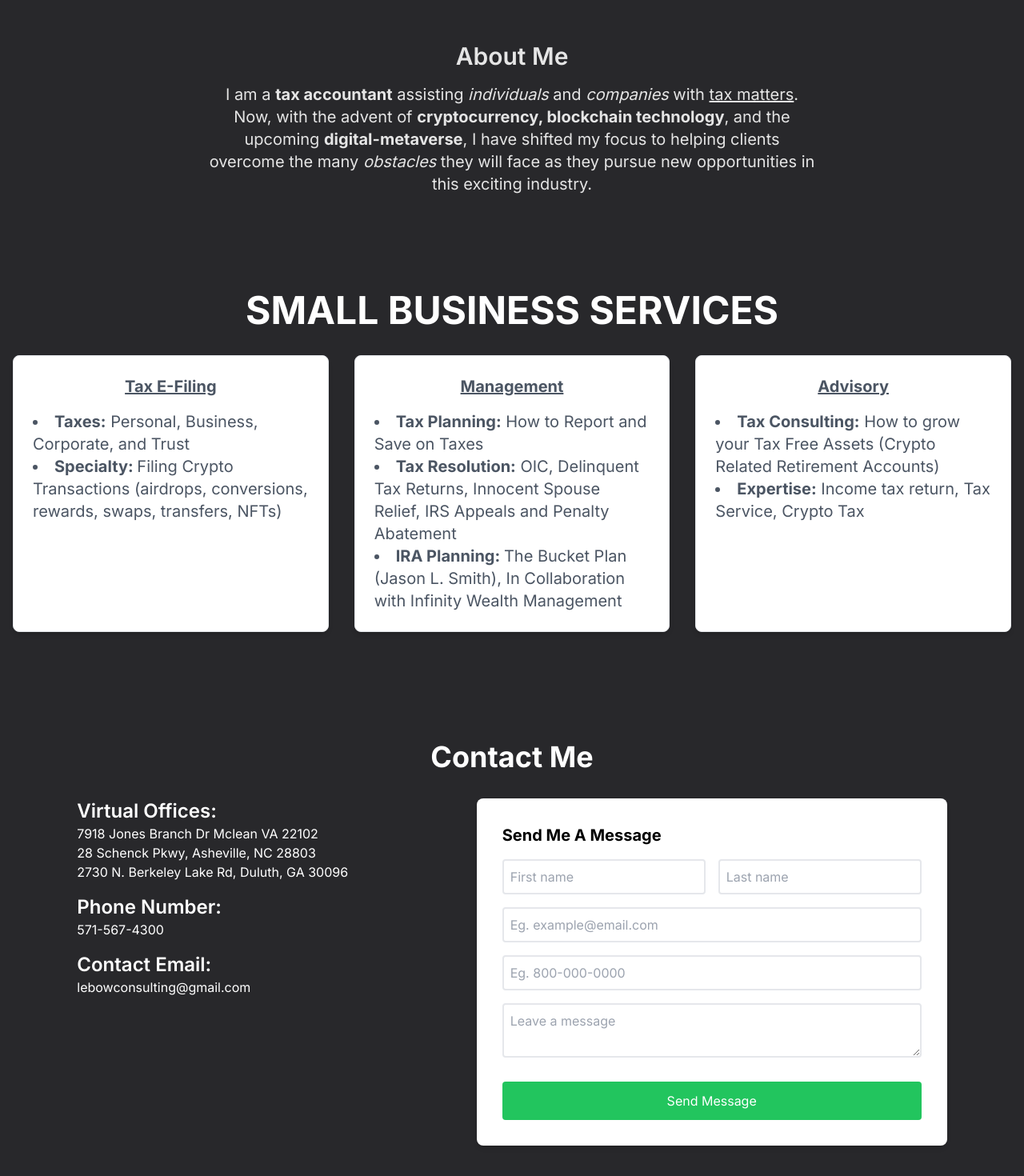
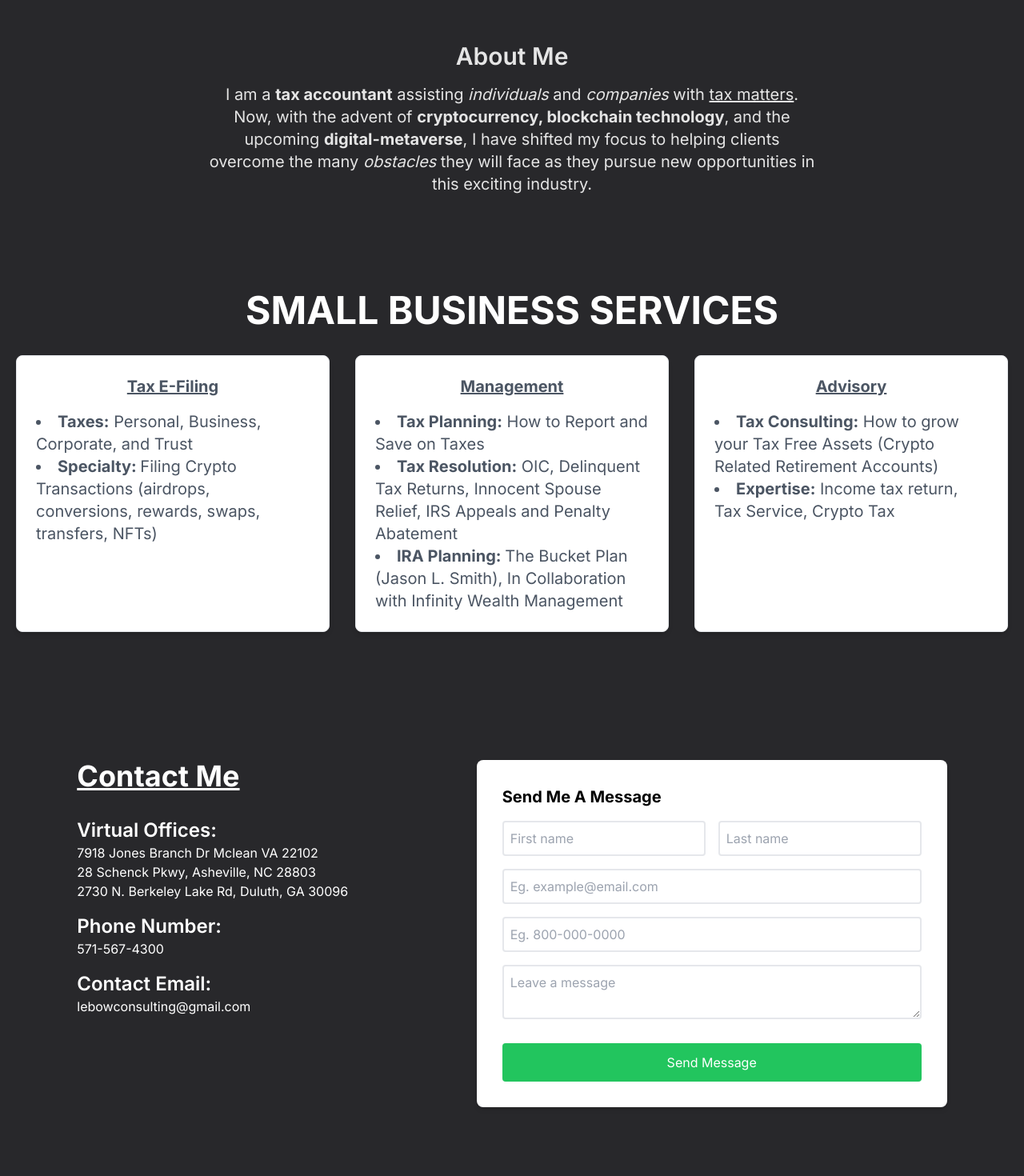
Before and after one commit to deflatedDbug/blockchaintax, a Next.js app: page / in a window 1280 px wide. Shown: the part 812-2282 px from the top of the page at 80% size. Built offline with nearby package versions, Linux system fonts and the light colour scheme.

Commit message:
revised contact section

```diff
--- a/components/about.tsx
+++ b/components/about.tsx
@@ -2,7 +2,7 @@ import React from "react";
 
 export default function About() {
   return (
-    <section id="about" className="bg-[#28282B] text-neutral-200 py-10 pt-12">
+    <section id="about" className="bg-[#28282B] text-neutral-200 py-10 pt-12 px-5">
       <div className="flex flex-col items-center justify-center text-center">
         <h3 className="text-3xl font-semibold pt-4 mb-4">About Me</h3>
         <p className="text-xl max-w-3xl mx-auto">
--- a/components/contact.tsx
+++ b/components/contact.tsx
@@ -3,19 +3,19 @@ import React from "react";
 export default function ContactForm() {
   return (
     <div className="bg-[#28282B] min-h-screen py-4">
-        <h1 className="text-center text-white text-3xl md:text-4xl font-bold">Contact Me</h1>
-      <div className="container mx-auto px-4 py-8">
+      <div className="container mx-auto px-4 py-6">
         <div className="flex flex-col md:flex-row justify-around items-start">
           <div className="text-white mb-8 md:mb-0">
+          <h1 className="text-white text-3xl md:text-4xl font-bold mb-8 underline">Contact Me</h1>
             <div className="mb-4">
               <h2 className="text-2xl font-semibold">Virtual Offices:</h2>
-              <p>7918 Jones Branch Dr Mclean VA 22102</p>
-              <p>28 Schenck Pkwy, Asheville, NC 28803</p>
-              <p>2730 N. Berkeley Lake Rd, Duluth, GA 30096</p>
+              <p className="">7918 Jones Branch Dr Mclean VA 22102</p>
+              <p className="">28 Schenck Pkwy, Asheville, NC 28803</p>
+              <p className="">2730 N. Berkeley Lake Rd, Duluth, GA 30096</p>
             </div>
             <div className="mb-4">
-              <h2 className="text-2xl font-semibold">Phone Number:</h2>
-              <p>571-567-4300</p>
+              <h2 className="text-2xl font-semibold ">Phone Number:</h2>
+              <p >571-567-4300</p>
             </div>
             <div className="mb-4">
               <h2 className="text-2xl font-semibold">Contact Email:</h2>
--- a/components/services.tsx
+++ b/components/services.tsx
@@ -8,7 +8,7 @@ export default function Services() {
           SMALL BUSINESS SERVICES
         </h1>
         {/* Single grid container for all services */}
-        <div className="grid grid-cols-1 md:grid-cols-3 gap-8 max-w-screen-xl mx-auto px-4 text-xl">
+        <div className="grid grid-cols-1 md:grid-cols-3 gap-8 md:max-w-screen-xl mx-auto px-5 text-xl">
           {/* Service 1 */}
           <div className="border bg-white text-gray-600 p-6 rounded-lg shadow-md md:hover:scale-110">
             <h2 className="font-bold text-xl mb-4 text-center underline">Tax E-Filing</h2>
```
